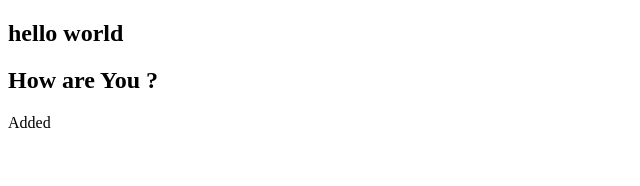
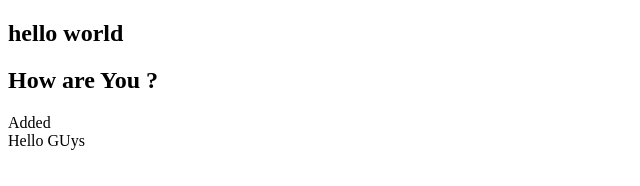
Before and after one commit to mdAyju/Demo_1, a plain HTML site: page index.html in a window 1280 px wide. Shown: the full height of the page, 0-640 px from the left. Drawn offline with Linux system fonts and the light colour scheme.

Commit message:
added section

```diff
--- a/index.html
+++ b/index.html
@@ -9,5 +9,8 @@
     <h2>hello world</h2>
     <h2>How are You ?</h2>
     <div>Added</div>
+    <section>
+        Hello GUys
+    </section>
 </body>
 </html>
```
